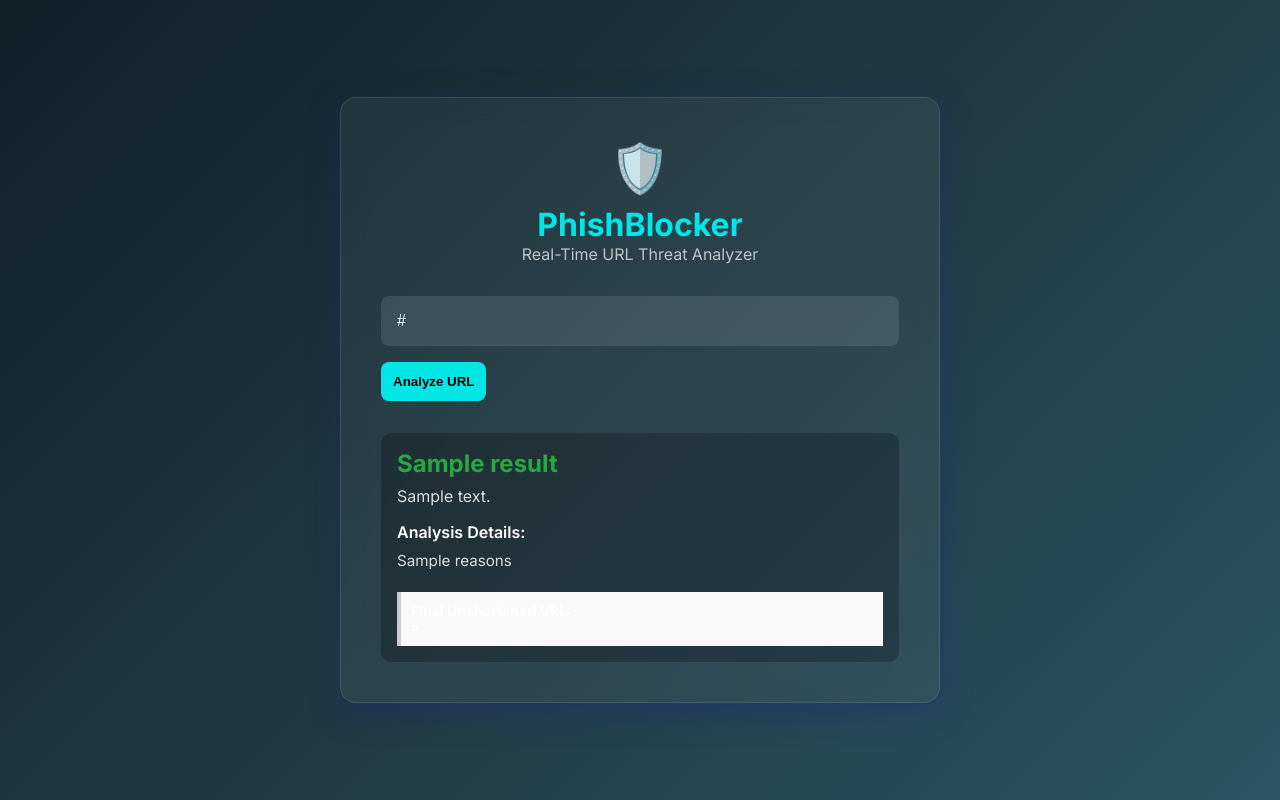
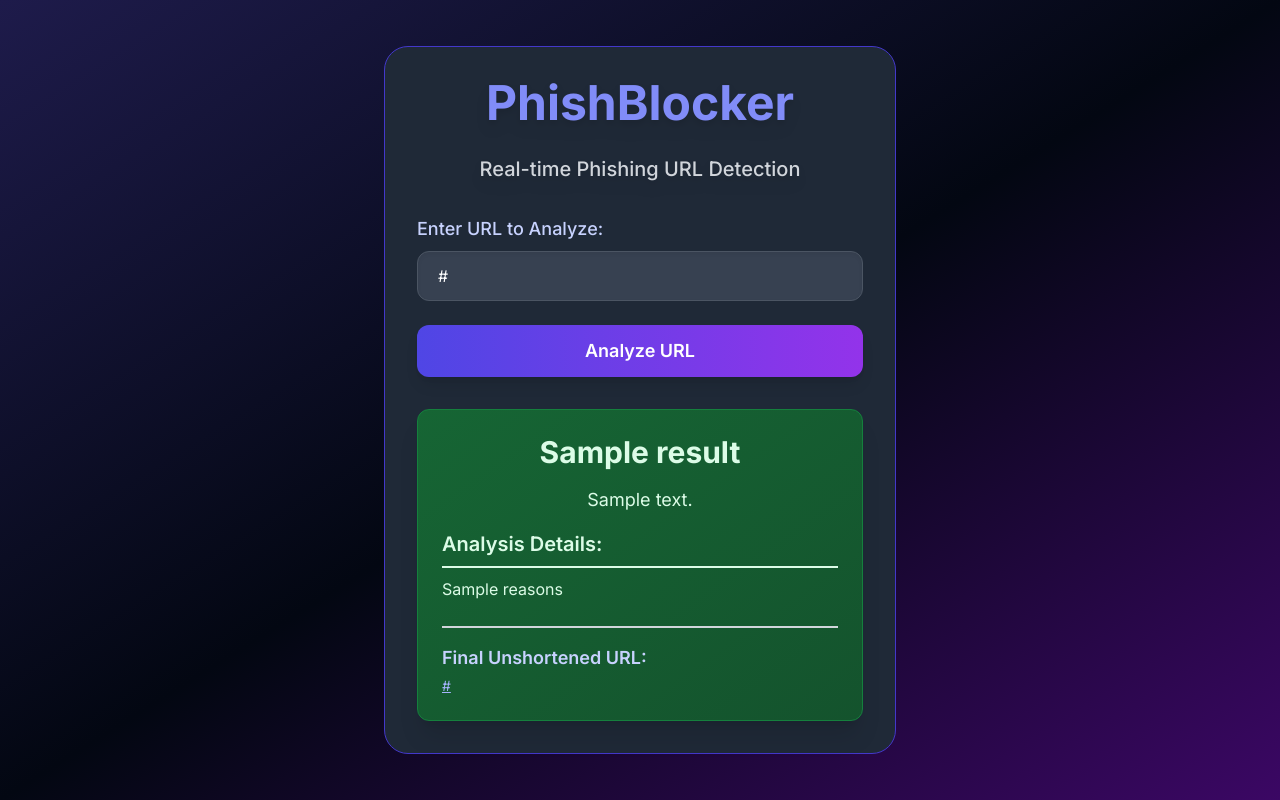
Before and after one commit to reneto-unstoppable/phishblocker, a Flask app: template templates/index.html in a window 1280 px wide. Run offline with Flask 3, Linux system fonts and the light colour scheme; the template is opened without the code that fills it: most values are stand-ins (such as "Sample title", 1, 10 or a date in 2020); parts of the project's set-up code (start-up, migrations or seed data) failed here and were passed over; some libraries are stand-ins or nearby versions.

Commit message:
Enhance UI with cool effects and refine URL unshortening display

```diff
--- a/app.py
+++ b/app.py
@@ -18,45 +18,65 @@ SCALER_PATH = "scaler.pkl"
 MODEL_ID = "1G_wI_-aYjT9bvGYW7WweE7r8raaCSCux"  # Google Drive ID for model
 SCALER_ID = "1LOVJCAdwsVrpRzhNvtjJVOwkP9wHQVj5"  # Google Drive ID for scaler
 
-# ✨ Define the PHISHING_THRESHOLD here - Adjusted to 0.6
-# This value determines the probability cutoff for classifying a URL as phishing.
+# ✨ Define the PHISHING_THRESHOLD here
 PHISHING_THRESHOLD = 0.6 # Increased threshold to reduce false positives
 
+# Global session for connection pooling
+session = requests.Session()
 
-# --- New unshorten_url function ---
 def unshorten_url(url):
     """
-    Attempts to unshorten a URL. Returns the unshortened URL or the original URL if unshortening fails
-    or if it's not a shortened URL. Also handles basic invalid URLs gracefully.
+    Attempts to unshorten a URL using requests.Session for better connection management.
+    Returns the unshortened URL or the original URL if unshortening fails
+    or if it's not a recognized shortened URL.
     """
     if not isinstance(url, str) or not url.strip():
         return ""
 
     if not validators.url(url):
+        print(f"DEBUG: unshorten_url - Invalid URL format: '{url}'")
         return url
 
-    known_shorteners = [
+    known_shorteners_domains = [
         'bit.ly', 'goo.gl', 'tinyurl.com', 'ow.ly', 't.co', 'shorte.st',
         'cutt.ly', 'is.gd', 'rebrand.ly', 'clck.ru', 'rb.gy'
     ]
 
-    if not any(shortener in url.lower() for shortener in known_shorteners):
+    parsed_input_url = urlparse(url)
+    input_domain = parsed_input_url.netloc.lower()
+
+    is_original_from_shortener = any(shortener in input_domain for shortener in known_shorteners_domains)
+
+    # Only attempt unshortening if it looks like a shortened URL
+    if not is_original_from_shortener:
+        print(f"DEBUG: unshorten_url - Not a known shortened URL: '{url}'. Returning original.")
         return url
 
+    print(f"DEBUG: unshorten_url - Attempting to resolve: {url}")
     try:
-        response = requests.head(url, allow_redirects=True, timeout=5)
-        final_url_after_redirect = response.url
+        # Use the global session
+        response = session.get(url, allow_redirects=True, timeout=5)
+        final_url_from_response = response.url
 
-        if final_url_after_redirect and validators.url(final_url_after_redirect):
-            return final_url_after_redirect
+        print(f"DEBUG: unshorten_url - Response status code: {response.status_code}")
+        print(f"DEBUG: unshorten_url - Redirect history: {response.history}")
+        print(f"DEBUG: unshorten_url - Final URL from requests: {final_url_from_response}")
+
+        # Check if the final URL is different from the original and is valid
+        if final_url_from_response != url and validators.url(final_url_from_response):
+            print(f"DEBUG: unshorten_url - Successfully resolved to: {final_url_from_response}")
+            return final_url_from_response
         else:
+            # If no effective redirect occurred, or final URL is invalid, return the original
+            print(f"DEBUG: unshorten_url - No effective unshortening for '{url}'. Returning original.")
             return url
 
     except (ConnectionError, Timeout, RequestException) as e:
-        print(f"Error unshortening URL '{url}': {e}")
+        print(f"ERROR: unshorten_url - Network/Request error for '{url}': {e}")
         return url
     except Exception as e:
-        print(f"An unexpected error occurred during unshortening for '{url}': {e}")
+        print(f"ERROR: unshorten_url - Unexpected error for '{url}': {e}")
+        traceback.print_exc() # Print full traceback for unexpected errors
         return url
 
 
@@ -97,11 +117,13 @@ except Exception as e:
 
 @app.route("/", methods=["GET"])
 def home():
+    # Pass an empty string for both original_input_url and final_display_url on initial load
     return render_template("index.html",
                            result=None,
                            description=None,
                            reasons=None,
-                           url="")
+                           original_input_url="", # Now correctly passed
+                           final_display_url="") # Now correctly passed
 
 
 @app.route("/analyze", methods=["POST"])
@@ -113,9 +135,14 @@ def analyze():
                                result="⚠️ No URL Provided",
                                description="Please enter a URL to analyze.",
                                reasons="",
-                               url="")
+                               original_input_url="", # Correctly pass original for empty input
+                               final_display_url="") # Correctly pass empty for empty input
 
-    # Updated TRUSTED_DOMAINS list (docs.python.org and python.org removed for testing)
+    # Step 1: Unshorten the URL
+    final_display_url = unshorten_url(user_input_url)
+    actual_url_for_analysis = final_display_url
+
+    # Extended TRUSTED_DOMAINS list
     TRUSTED_DOMAINS = [
         "www.nasa.gov", "nasa.gov",
         "www.google.com", "google.com",
@@ -131,13 +158,25 @@ def analyze():
         "www.github.com", "github.com",
         "www.linkedin.com", "linkedin.com",
         "www.openai.com", "openai.com",
-        "www.stackoverflow.com", "stackoverflow.com"
-        # "docs.python.org", "python.org" <-- REMOVED for testing model directly
+        "www.stackoverflow.com", "stackoverflow.com",
+        "chatgpt.com",
+        "www.facebook.com", "facebook.com",
+        "www.twitter.com", "twitter.com", "x.com",
+        "www.youtube.com", "youtube.com",
+        "www.reddit.com", "reddit.com",
+        "www.instagram.com", "instagram.com",
+        "www.netflix.com", "netflix.com",
+        "www.bankofamerica.com", "bankofamerica.com",
+        "www.chase.com", "chase.com",
+        "www.wellsfargo.com", "wellsfargo.com",
+        "www.paypal.com", "paypal.com",
+        "www.ebay.com", "ebay.com"
     ]
 
     try:
-        parsed_url = urlparse(user_input_url)
-        domain_to_check = parsed_url.netloc.lower()
+        # Step 2: Perform whitelist check on the ACTUAL URL FOR ANALYSIS
+        parsed_url_for_analysis = urlparse(actual_url_for_analysis)
+        domain_to_check = parsed_url_for_analysis.netloc.lower()
 
         if domain_to_check.startswith("www."):
             domain_to_check = domain_to_check[4:]
@@ -147,17 +186,29 @@ def analyze():
                                    result="✅ Safe (Whitelisted Domain)",
                                    description="This URL is from a highly trusted source.",
                                    reasons="• Domain is on a trusted whitelist<br>• No major phishing indicators found",
-                                   url=user_input_url)
+                                   original_input_url=user_input_url, # Correctly pass original input
+                                   final_display_url=final_display_url) # Correctly pass unshortened URL
     except Exception as e:
-        print(f"Error during whitelist check for {user_input_url}: {e}")
+        print(f"ERROR: Error during whitelist check for {actual_url_for_analysis}: {e}")
         traceback.print_exc()
         pass
 
     try:
-        features_df, _ = extract_features(user_input_url)
+        # Step 3: Extract features from the ACTUAL URL FOR ANALYSIS
+        features_df, _ = extract_features(actual_url_for_analysis)
 
         if features_df.empty:
             raise ValueError("Feature extraction returned an empty DataFrame.")
+
+        # Ensure 'is_shortened' feature reflects if the ORIGINAL input was shortened
+        parsed_original_input_url = urlparse(user_input_url)
+        is_original_input_shortened = any(shortener in parsed_original_input_url.netloc.lower() for shortener in [
+            'bit.ly', 'goo.gl', 'tinyurl.com', 'ow.ly', 't.co', 'shorte.st',
+            'cutt.ly', 'is.gd', 'rebrand.ly', 'clck.ru', 'rb.gy'
+        ])
+        if 'is_shortened' in features_df.columns:
+            features_df['is_shortened'] = 1 if is_original_input_shortened else 0
+
 
         try:
             expected_features = scaler.feature_names_in_
@@ -172,7 +223,7 @@ def analyze():
         probs = model.predict_proba(scaled_features)[0]
 
         # CORE FIX: Interpret Class 0 as Phishing, Class 1 as Safe
-        is_phishing = (probs[0] > PHISHING_THRESHOLD) # True if phishing (Class 0 prob > threshold)
+        is_phishing = (probs[0] > PHISHING_THRESHOLD)
 
         if is_phishing:
             confidence = round(probs[0] * 100, 2)
@@ -187,11 +238,9 @@ def analyze():
         print(f"Calculated Confidence: {confidence}%")
         print("---------------------------------------------------\n")
 
-        display_url = unshorten_url(user_input_url)
-
         reasons_list = []
 
-        if is_phishing:  # If the model determined it's phishing (i.e., Class 0)
+        if is_phishing:
             result = f"🚨 Likely Phishing ({confidence}% confidence)"
             description = "⚠️ This URL seems suspicious. Be careful before opening it!"
 
@@ -206,13 +255,13 @@ def analyze():
             if features_df_reindexed['has_at_symbol'].iloc[0] == 1:
                 reasons_list.append("Presence of '@' symbol (often used to obscure true URL)")
             if features_df_reindexed['is_shortened'].iloc[0] == 1:
-                reasons_list.append("Uses a URL shortening service")
+                reasons_list.append("Uses a URL shortening service (original input was shortened)")
             if features_df_reindexed['has_https'].iloc[0] == 0:
                 reasons_list.append("Lacks HTTPS (common for phishing on sensitive sites)")
             if features_df_reindexed['punycode_encoded'].iloc[0] == 1:
                 reasons_list.append("Punycode encoded (often used for homograph attacks)")
             if features_df_reindexed['url_length'].iloc[0] > 75:
-                reasons_list.append("URL is unusually long")
+                reasons_list.append("URL is unusually long (after unshortening if applicable)")
             if features_df_reindexed['num_dots'].iloc[0] > 4:
                 reasons_list.append("Unusual number of dots in URL (can indicate deception)")
             if features_df_reindexed['num_subdomains'].iloc[0] > 2:
@@ -229,7 +278,7 @@ def analyze():
 
             reasons = "<br>".join([f"• {r}" for r in reasons_list])
 
-        else:  # If the model determined it's safe (i.e., Class 1)
+        else:
             result = f"✅ Safe ({confidence}% confidence)"
             description = "This URL looks clean and safe to access."
             reasons = """
@@ -242,16 +291,18 @@ def analyze():
                                result=result,
                                description=description,
                                reasons=reasons,
-                               url=display_url)
+                               original_input_url=user_input_url, # Correctly pass original input
+                               final_display_url=final_display_url) # Correctly pass unshortened/resolved URL
 
     except Exception as e:
-        print(f"Error during analysis: {e}")
+        print(f"ERROR: Error during analysis: {e}")
         traceback.print_exc()
         return render_template("index.html",
                                result="❌ Error Occurred",
                                description=f"An error occurred while analyzing the URL: {e}. Please check server logs for details.",
                                reasons="Check the URL format or try again later.",
-                               url=user_input_url)
+                               original_input_url=user_input_url, # Retain original input on error
+                               final_display_url="") # Clear unshortened on error
 
 
 if __name__ == "__main__":
--- a/templates/index.html
+++ b/templates/index.html
@@ -1,63 +1,90 @@
 <!DOCTYPE html>
 <html lang="en">
 <head>
-    <meta charset="UTF-8" />
-    <meta name="viewport" content="width=device-width, initial-scale=1.0"/>
-    <title>PhishBlocker - Real-Time URL Threat Analyzer</title>
-    <link href="https://fonts.googleapis.com/css2?family=Inter:wght@300;400;500;600;700&display=swap" rel="stylesheet"/>
+    <meta charset="UTF-8">
+    <meta name="viewport" content="width=device-width, initial-scale=1.0">
+    <title>PhishBlocker: URL Analyzer</title>
     <link rel="stylesheet" href="{{ url_for('static', filename='css/styles.css') }}">
+    <!-- Tailwind CSS CDN -->
+    <script src="https://cdn.tailwindcss.com"></script>
+    <style>
+        /* Custom font import for Inter */
+        @import url('https://fonts.googleapis.com/css2?family=Inter:wght@400;500;600;700&display=swap');
+        body {
+            font-family: 'Inter', sans-serif;
+            overflow-x: hidden; /* Prevent horizontal scroll due to transform effects */
+        }
+
+        /* Keyframes for the fade-in-up animation */
+        @keyframes fadeInUp {
+            from {
+                opacity: 0;
+                transform: translateY(20px);
+            }
+            to {
+                opacity: 1;
+                transform: translateY(0);
+            }
+        }
+
+        /* Apply animation to the results section */
+        .animate-fadeInUp {
+            animation: fadeInUp 0.5s ease-out forwards;
+        }
+
+        /* Custom glow effect for focus state */
+        .glow-focus:focus {
+            outline: none;
+            box-shadow: 0 0 0 3px rgba(99, 102, 241, 0.5); /* indigo-500 with opacity */
+        }
+    </style>
 </head>
-<body>
-    <div class="container {% if result %}demo-{{ 'phishing' if 'phishing' in result|lower else 'safe' }}{% endif %}">
-        <div class="header">
-            <div class="logo">🛡️</div>
-            <h1 class="title">PhishBlocker</h1>
-            <p class="subtitle">Real-Time URL Threat Analyzer</p>
-        </div>
+<body class="bg-gradient-to-br from-indigo-950 via-gray-950 to-purple-950 min-h-screen flex items-center justify-center p-4">
 
-        <form class="form-section" method="POST" action="/analyze">
-            <div class="input-group">
-                <input
-                    type="text"
-                    name="url"
-                    class="url-input"
-                    placeholder="Paste suspicious URL here (e.g., https://example.com)"
-                    aria-label="URL to analyze"
-                    required
-                    value="{{ url }}"
-                >
+    <div class="bg-gray-800 p-8 rounded-3xl shadow-3xl w-full max-w-lg border border-indigo-700 transform hover:scale-[1.01] transition-transform duration-300">
+        <h1 class="text-5xl font-extrabold text-center text-white mb-8 drop-shadow-lg">
+            <span class="block mb-2 text-indigo-400">PhishBlocker</span>
+            <span class="text-xl font-medium text-gray-300">Real-time Phishing URL Detection</span>
+        </h1>
+
+        <form action="/analyze" method="post" class="mb-8">
+            <div class="mb-6">
+                <label for="url" class="block text-indigo-200 text-lg font-medium mb-2">Enter URL to Analyze:</label>
+                <input type="text" id="url" name="url"
+                       class="w-full px-5 py-3 rounded-xl bg-gray-700 text-white border border-gray-600 focus:border-indigo-500 focus:ring-2 focus:ring-indigo-500 focus:ring-opacity-75 glow-focus transition-all duration-200 text-base shadow-inner"
+                       placeholder="e.g., https://malicious-site.com/login"
+                       value="{{ original_input_url if original_input_url else '' }}" required>
             </div>
-            <button class="analyze-btn" type="submit">
+            <button type="submit"
+                    class="w-full bg-gradient-to-r from-indigo-600 to-purple-600 hover:from-indigo-700 hover:to-purple-700 text-white font-semibold py-3 px-6 rounded-xl transition duration-300 ease-in-out transform hover:scale-105 focus:outline-none focus:ring-2 focus:ring-indigo-500 focus:ring-offset-2 focus:ring-offset-gray-800 text-lg shadow-lg">
                 Analyze URL
             </button>
         </form>
 
         {% if result %}
-        <div class="results-section show">
-            <div class="verdict">
-                <div class="verdict-text verdict-{{ 'phishing' if 'phishing' in result|lower else 'safe' }}">
-                    {{ result }}
+            <div class="mt-8 p-6 rounded-xl shadow-xl animate-fadeInUp
+                        {% if 'Phishing' in result %}bg-gradient-to-br from-red-900 to-red-950 text-red-100 border border-red-700{% else %}bg-gradient-to-br from-green-800 to-green-900 text-green-100 border border-green-700{% endif %}">
+                <h2 class="text-3xl font-bold mb-4 text-center">{{ result }}</h2>
+                <p class="text-lg mb-4 text-center">{{ description }}</p>
+                <div class="text-base leading-relaxed">
+                    <h3 class="font-semibold text-xl mb-2 border-b-2 border-opacity-30 border-current pb-2">Analysis Details:</h3>
+                    <ul class="list-none p-0 m-0 space-y-2">
+                        {% if reasons %}
+                            <li>{{ reasons | safe }}</li>
+                        {% else %}
+                            <li>No specific details available.</li>
+                        {% endif %}
+                    </ul>
                 </div>
-                <div class="verdict-description">
-                    {{ description }}
+                <div class="mt-6 text-sm text-gray-300 border-t-2 border-opacity-30 border-current pt-4">
+                    <p class="font-semibold text-lg text-indigo-200 mb-1">Final Unshortened URL:</p>
+                    <a href="{{ final_display_url }}" target="_blank" rel="noopener noreferrer" class="text-indigo-300 hover:text-indigo-100 break-all underline transition-colors duration-200">
+                        {{ final_display_url if final_display_url else 'N/A' }}
+                    </a>
                 </div>
             </div>
-
-            <div class="reasons">
-                <div class="reasons-title">Analysis Details:</div>
-                <div class="reasons-list">
-                    {{ reasons | safe }}
-                </div>
-            </div>
-
-            <div class="final-url">
-                <strong>Final Unshortened URL:</strong><br>
-                <code style="word-break: break-all;">{{ url }}</code>
-            </div>
-        </div>
         {% endif %}
     </div>
 
-    <script src="{{ url_for('static', filename='js/script.js') }}"></script>
 </body>
 </html>
```
